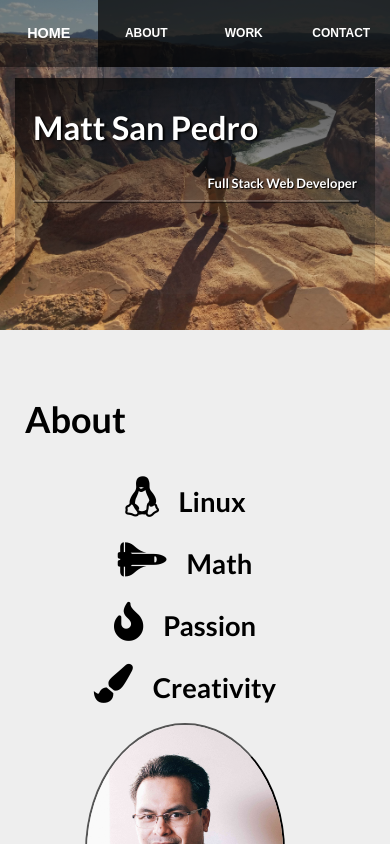
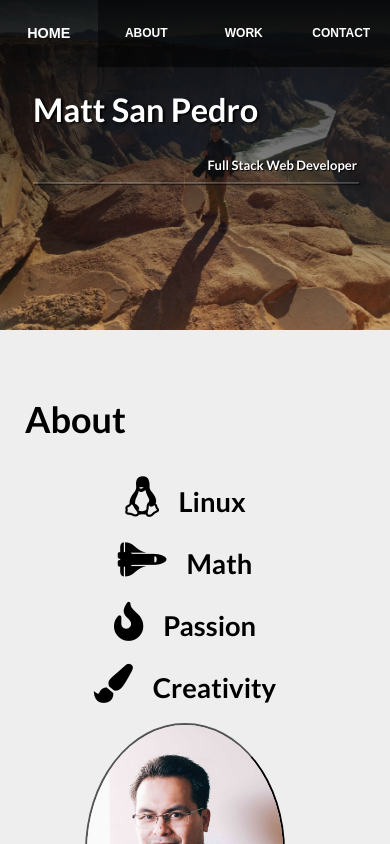
Before and after one commit to mattNat/portfolio-revamp, a React (Create React App) app: page / in a window 390 px wide. Shown: the top 844 px of the page. Built offline with nearby package versions, Linux system fonts and the light colour scheme.

Commit message:
fix header section appearance

```diff
--- a/src/styles/home.css
+++ b/src/styles/home.css
@@ -3,12 +3,16 @@
   padding-top: 0px; /* If you're making other pages, make sure there is 50px of padding to make sure the navbar doesn't overlap content! */
   padding-bottom: 0px;
   /* text-align: center; */
-  background: url('../img/hero.jpg') no-repeat center center fixed;
+  background:
+    linear-gradient(to bottom, rgba(0, 0, 0, 0.9), rgba(0, 0, 0, 0.1) ),
+    url('../img/hero.jpg') no-repeat center center fixed;
+  /* background: url('../img/hero.jpg') no-repeat center center fixed; */
   background-size: cover;
   height: 330px;
 }
 .bg-overlay {
-  /* backgrourgba(26, 16, 16, 0.3).3); */
+  /* background: linear-gradient(to bottom, rgba(0, 0, 0, 0.7), rgba(90, 90, 90, 0.1) );   */
+  /* background: rgba(26, 16, 16, 0.3); */
   height: 330px;
 }
 
@@ -19,7 +23,7 @@
   /* background-color: grey; */
   /* background: rgba(90, 90, 90, 0.35) ; */
   /* border-radius: 5px; */
-  background: linear-gradient(to bottom, rgba(0, 0, 0, 0.7), rgba(90, 90, 90, 0.1) );
+  /* background: linear-gradient(to bottom, rgba(0, 0, 0, 0.7), rgba(90, 90, 90, 0.1) );   */
 }
 /*Big header*/
 .intro-message > h1 {
@@ -122,11 +126,18 @@ hr.intro-divider {
 @media screen and (max-width: 800px) {
   .intro-message {
     /* padding-left: 5%; */
-    padding: 20% 5%;
+    padding: 15% 5%;
   }
   .intro-message img {
     min-height: 500px;
     width: auto;
     /* background-color: green; */
   }
+
 }
+
+@media screen and (max-width: 320px) {
+  .intro-header {
+    height: 200px;
+  }
+}
--- a/src/styles/navbar.css
+++ b/src/styles/navbar.css
@@ -33,7 +33,7 @@ header nav ul {
 	padding: 0;
 	margin: 0;
 	width: 100%;
-	border-right: 20px solid rgba(0,0,0,0.7);
+	border-right: 20px solid rgba(0,0,0,0.5);
 }
 
 header nav ul li {
@@ -43,7 +43,7 @@ header nav ul li {
 	display: inline-block;
 	width: 25%;
 	text-align: center;
-	background: rgba(0,0,0,0.7);
+	background: rgba(0,0,0,0.5);
 }
 
 header nav ul li:hover {
@@ -74,8 +74,8 @@ header {
 	/* top, transparent red, faked with gradient */
   background:
     linear-gradient(
-      rgba(0, 0, 0, 0.45),
-      rgba(0, 0, 0, 0.45)
+      rgba(0, 0, 0, 0.1),
+      rgba(0, 0, 0, 0.1)
     );
     /* url('../img/navBarShrink.jpg'); */
 	background-size: 100%;
```
